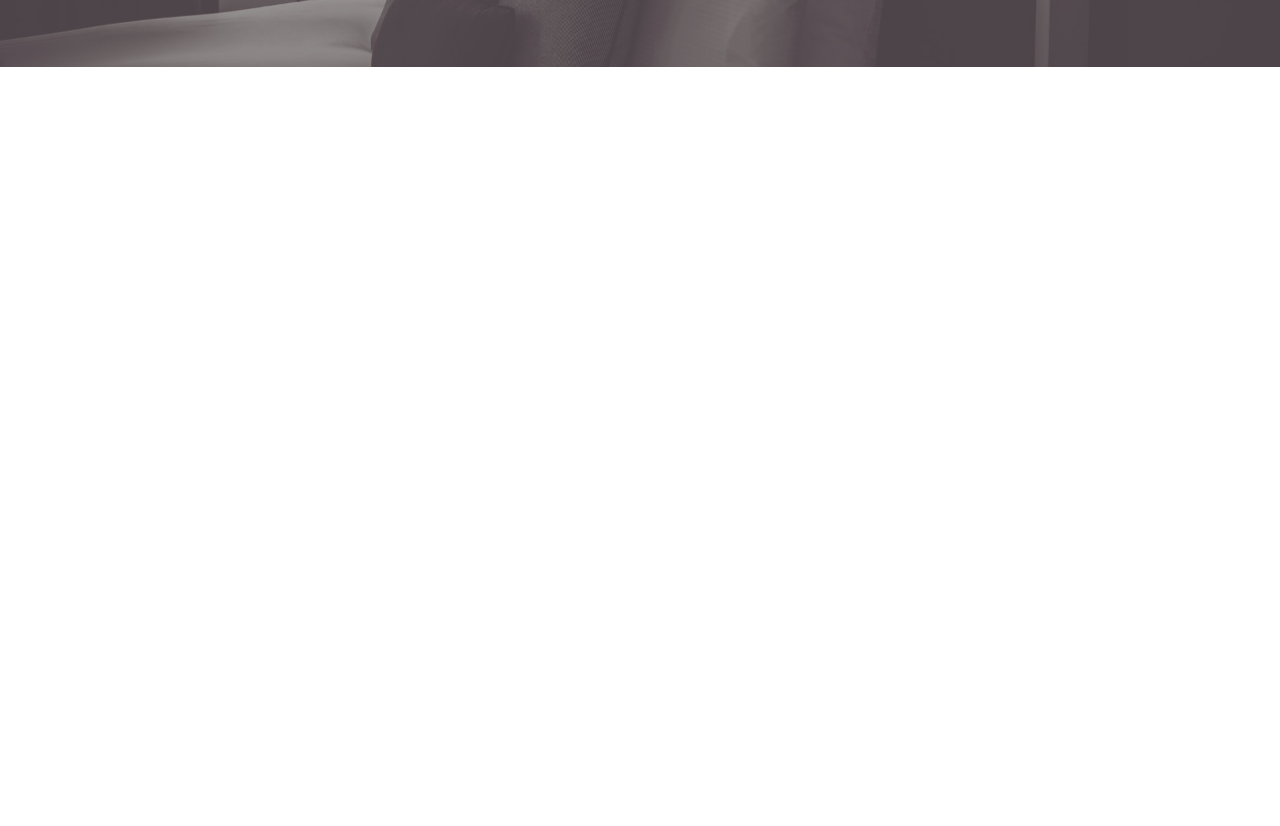
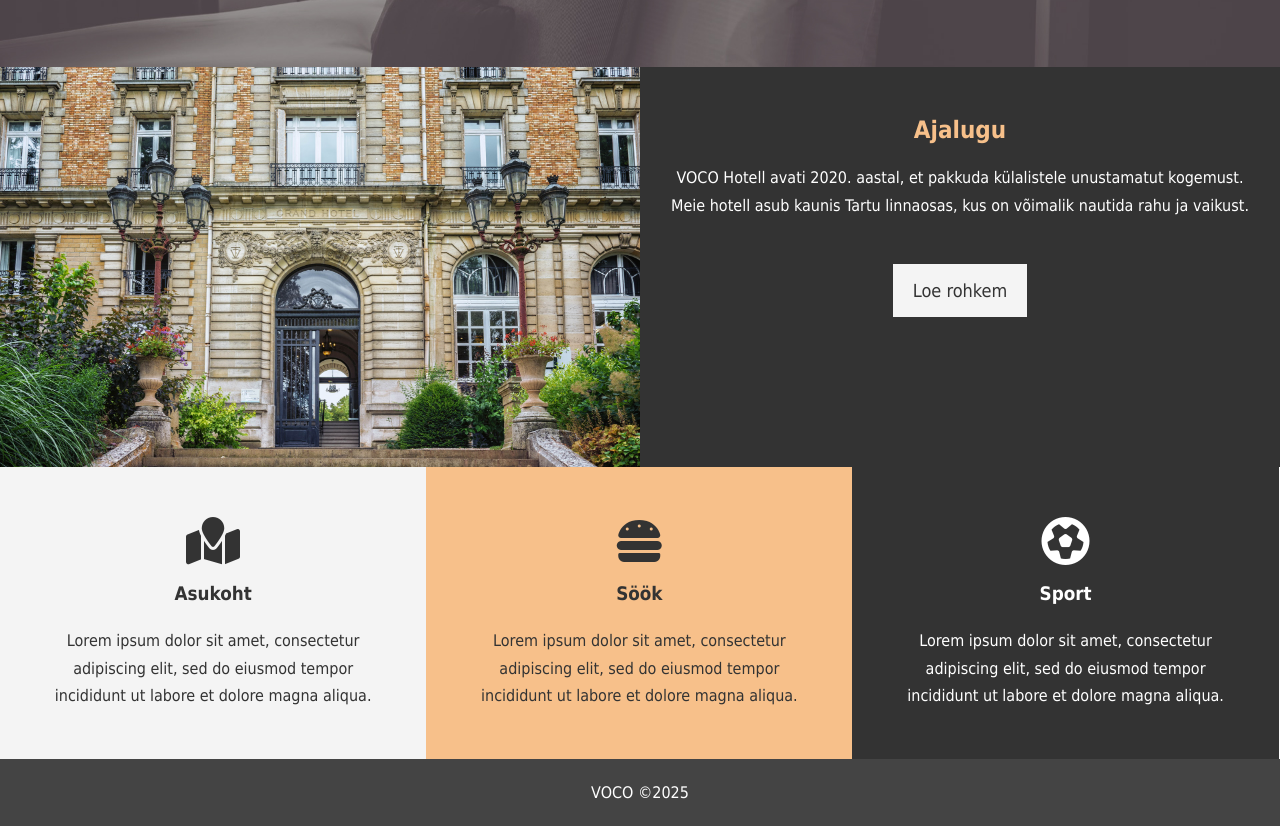
Before and after one commit to Ge0rgEdward/Hotelli-Veebileht, a plain HTML site: page index.html in a window 1280 px wide. Shown: the part 600-1426 px from the top of the page. Before the commit the page ends 800 px from the top, so only its background shows below. Drawn offline with Linux system fonts and the light colour scheme.

Commit message:
features ja footer

```diff
--- a/index.html
+++ b/index.html
@@ -5,6 +5,7 @@
     <meta name="viewport" content="width=device-width, initial-scale=1.0">
     <meta name="description" content="HTML,CSS,HTML5,CSS3"/>
     <meta name="Auhtor" content="Georg Piil"/>
+    <script src="https://kit.fontawesome.com/09b73c7082.js" crossorigin="anonymous"></script>
     <link rel="stylesheet" href="style.css">
     <title>Hotell | Avaleht</title>
 </head>
@@ -26,14 +27,50 @@
         <!-- Vitriin -->
         <div id="showcase">
             <div class="container">
-                <div class="shocase-content"></div>
-                    <h1><span class="text-primary">Tere Tulemast</span>VOCO Hotelli</h1>
+                <div class="showcase-content">
+                    <h1><span class="text-primary">Tere Tulemast</span> VOCO Hotelli<span class="text-primary">!</span></h1>
                     <p>Meie hotell pakub parimat teenindust ja mugavust.</p>
-                    <a href="about.html">Rohkem meist</a>
+                    <a class="btn" href="about.html">Rohkem meist</a>
                 </div>
             </div>
         </div>
     </header>
 
+    <section id="info" class="bg-dark">
+        <img src="../img/photo-1.jpg" class="info-img">
+        <div class="info-content">
+            <h2><span class="text-primary">Ajalugu</span></h2>
+            <p>VOCO Hotell avati 2020. aastal, et pakkuda külalistele unustamatut kogemust. Meie hotell asub kaunis Tartu linnaosas, kus on võimalik nautida rahu ja vaikust.</p>
+            <a class="btn btn-light" href="about.html">Loe rohkem</a>
+        </div>
+    </section>
+
+
+    <!-- Võimalused -->
+
+    <section id="features">
+        <div class="box bg-light">
+            <i class="fa-solid fa-map-location fa-3x"></i>
+            <h3>Asukoht</h3>
+            <p>Lorem ipsum dolor sit amet, consectetur adipiscing elit, sed do eiusmod tempor incididunt ut labore et dolore magna aliqua.</p>
+        </div>
+        <div class="box bg-primary">
+            <i class="fa-solid fa-burger fa-3x"></i>
+            <h3>Söök</h3>
+            <p>Lorem ipsum dolor sit amet, consectetur adipiscing elit, sed do eiusmod tempor incididunt ut labore et dolore magna aliqua.</p>
+        </div>
+        <div class="box bg-dark">
+            <i class="fa-solid fa-futbol fa-3x"></i>
+            <h3>Sport</h3>
+            <p>Lorem ipsum dolor sit amet, consectetur adipiscing elit, sed do eiusmod tempor incididunt ut labore et dolore magna aliqua.</p>
+        </div>
+    </section>
+
+    <div class="clear"></div>
+
+    <footer id="footer">
+        <p> VOCO &copy;2025</p>
+    </footer>
+
 </body>
 </html>
--- a/style.css
+++ b/style.css
@@ -15,7 +15,7 @@ a {
     text-decoration: none;
 }
 
-h1 {
+h1, h2, h3 {
     padding-bottom: 20px;
 }
 
@@ -39,6 +39,31 @@ h1 {
     padding: 13px 20px;
     border: none;
     cursor: pointer;
+}
+
+.btn:hover {
+    background: #f7c08a;
+    color: #333;
+}
+
+.btn-light {
+    background: #f4f4f4;
+    color: #333;
+}
+
+.bg-dark {
+    background: #333;
+    color: #fff;
+}
+
+.bg-primary {
+    background: #f7c08a;
+    color: #333;
+}
+
+.bg-light {
+    background: #f4f4f4;
+    color: #333;
 }
 
 /* Navbar */
@@ -95,7 +120,7 @@ h1 {
 
 #showcase .showcase-content h1 {
     font-size: 60px;
-    margin-bottom: 18px;
+    line-height: 4rem;
 }
 
 #showcase .showcase-content p {
@@ -103,6 +128,58 @@ h1 {
     line-height: 1.7rem;
 }
 
-.btn:hover {
-    background: #f7c08a;
+/* info sektsioon */
+
+#info {
+    height: 400px;
 }
+
+#info .info-content {
+    float: right;
+    width: 50%;
+    height: 100%;
+    text-align: center;
+    padding: 50px 30px;
+    overflow: hidden;
+}
+
+#info .info-content p {
+    padding-bottom: 30px;
+}
+
+#info .btn-light {
+    margin: 15px;
+}
+
+#info .info-img {
+    float: left;
+    width: 50%;
+    height: 100%;
+}
+
+#features .box {
+    float: left;
+    width: 33.3%;
+    padding: 50px;
+    text-align: center;
+
+}
+
+#features .box i {
+    margin-bottom: 15px;
+}
+
+
+
+/* Jalus */
+
+footer {
+    text-align: center;
+    padding: 20px;
+    background: #444;
+    color: #fff;
+}
+
+.clear {
+    clear: both;
+}
```
Also changed, not shown: about.html (+8 -0 lines), contact.html (+8 -0 lines).
